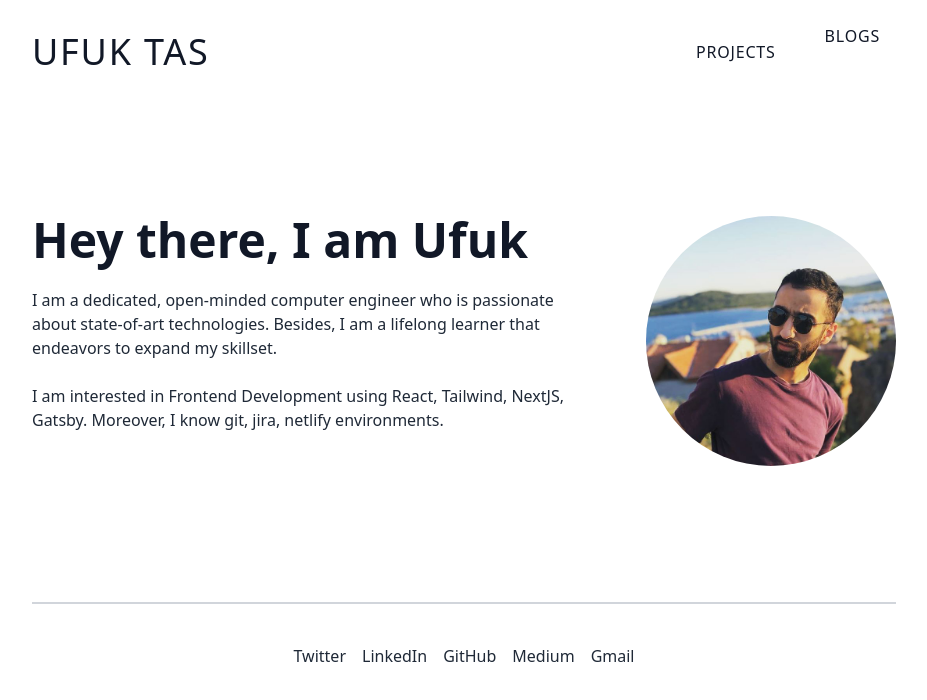
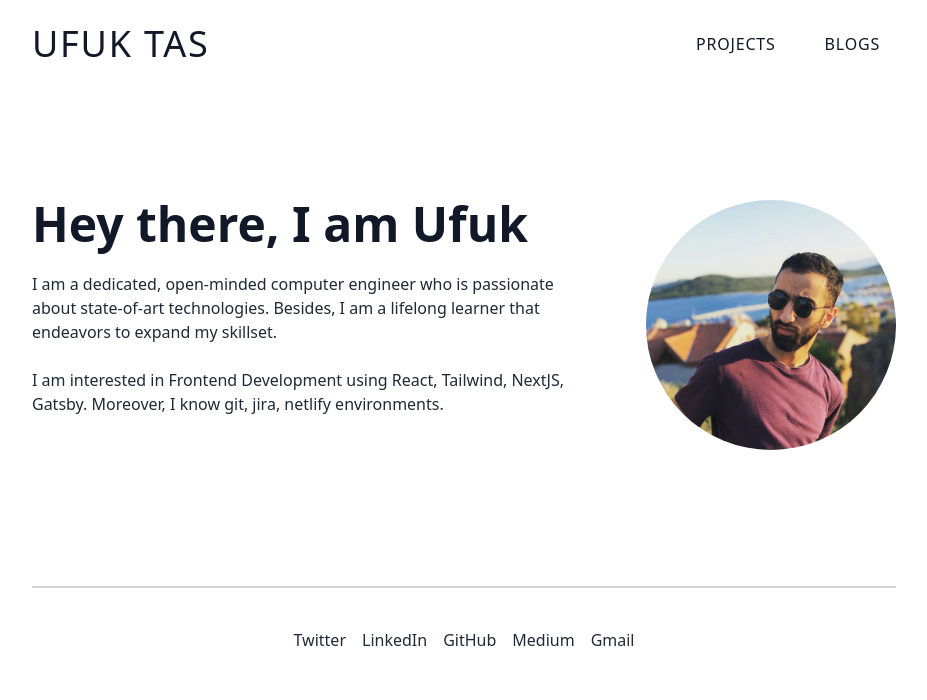
Before and after one commit to uufukttas/NEXTPortfolio, a Next.js app: page / in a window 1280 px wide. Shown: the top 700 px of the page, without its empty margins (176-1103 px from the left). Built offline with nearby package versions, Linux system fonts and the light colour scheme.

Commit message:
Changed padding value

```diff
--- a/Components/Navigation.js
+++ b/Components/Navigation.js
@@ -40,14 +40,10 @@ const Navigation = () => {
                 </button>
                 <div className={`${NavbarStyles['navigation-menu']} lg:w-1/4 `}>
                     <ul className={`${NavbarStyles['navigation-menu-list']} ${(isNavExpanded ? NavbarStyles.expanded : "")} lg:flex lg:justify-between`}>
-                        <li className={`${NavbarStyles['navigation-menu-list-item']} py-4`} onClick={() => {
-                            setIsNavExpanded(!isNavExpanded);
-                        }}>
+                        <li className={`${NavbarStyles['navigation-menu-list-item']} py-4 lg:p-0`} onClick={() => {setIsNavExpanded(!isNavExpanded);}}>
                             <Link href="/projects" className={`${NavbarStyles['navigation-menu-list-item-link']} font-medium tracking-wider transition-colors text-gray-900 hover:text-yellow-500 uppercase dark:text-white`}>PROJECTS</Link>
                         </li>
-                        <li className={`${NavbarStyles['navigation-menu-list-item']}`} onClick={() => {
-                            setIsNavExpanded(!isNavExpanded);
-                        }}>
+                        <li className={`${NavbarStyles['navigation-menu-list-item']} py-4 lg:p-0`} onClick={() => { setIsNavExpanded(!isNavExpanded);}}>
                             <Link href="/blogs" className={`${NavbarStyles['navigation-menu-list-item-link']} font-medium tracking-wider transition-colors text-gray-900 hover:text-yellow-500 uppercase dark:text-white`}>BLOGS </Link>
                         </li>
                     </ul>
```
